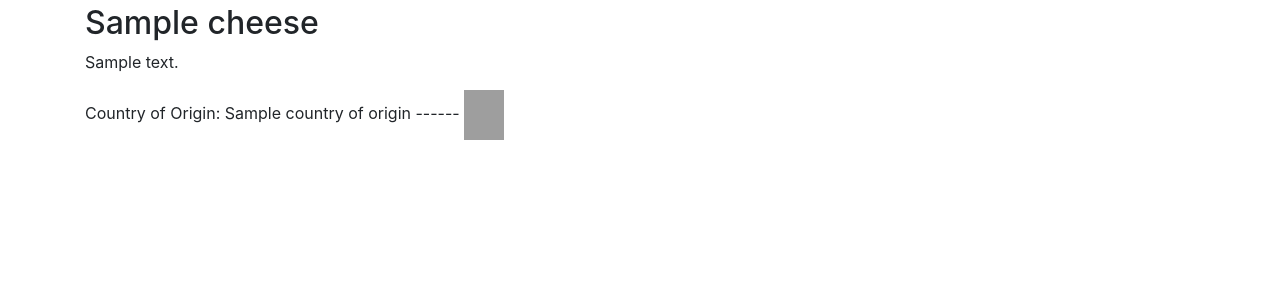
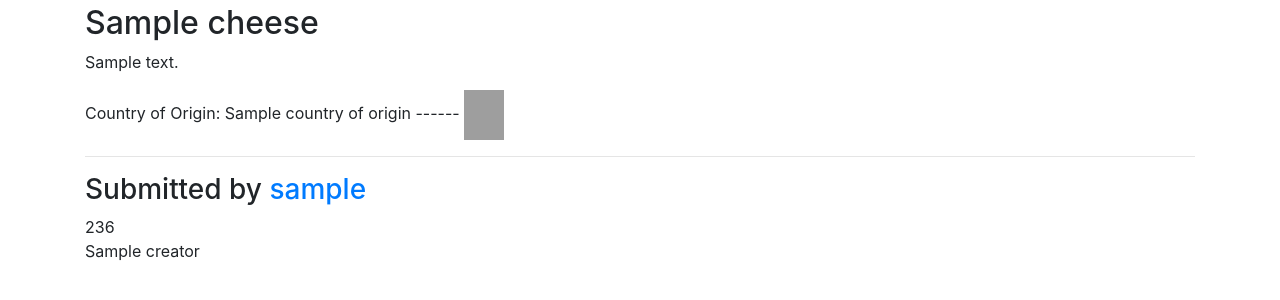
Before and after one commit to AhanafTahmid/everycheese, a Django app: template everycheese/templates/cheeses/cheese_detail.html in a window 1280 px wide. Shown: the part 56-356 px from the top of the page. Run offline with Django 3.2, Linux system fonts and the light colour scheme; the template is opened without the code that fills it: most values are stand-ins (such as "Sample title", 1, 10 or a date in 2020); some libraries are stand-ins or nearby versions; grey boxes are pictures that could not be loaded.

Commit message:
Track and display the creator of each cheese

```diff
--- a/everycheese/cheeses/views.py
+++ b/everycheese/cheeses/views.py
@@ -14,3 +14,6 @@ class CheeseDetailView(DetailView):
 class CheeseCreateView(CreateView,LoginRequiredMixin):
     model = Cheese
     fields = ['name', 'description','country_of_origin']
+    def form_valid(self, form):
+        form.instance.creator = self.request.user
+        return super().form_valid(form)
--- a/everycheese/templates/cheeses/cheese_detail.html
+++ b/everycheese/templates/cheeses/cheese_detail.html
@@ -16,4 +16,18 @@
 
 
 
+<hr/>
+<h3>Submitted by
+<a href="{% url 'users:detail' cheese.creator.username %}">
+{{ cheese.creator.username }}
+</a>
+</h3>
+{% if cheese.creator.name %}
+236<p>{{ cheese.creator.name }}</p>
+{% endif %}
+
+
+
+
+
 {% endblock content %}
--- a/everycheese/templates/cheeses/cheese_form.html
+++ b/everycheese/templates/cheeses/cheese_form.html
@@ -8,4 +8,8 @@
 {{form|crispy}}
 <button type="submit" class="btn btn-primary">Save</button>
 </form>
+
+
+
+
 {% endblock %}
--- a/everycheese/templates/cheeses/cheese_list.html
+++ b/everycheese/templates/cheeses/cheese_list.html
@@ -19,4 +19,5 @@ Add Cheese
 </p>
 
 
+
 {% endblock content %}
```
